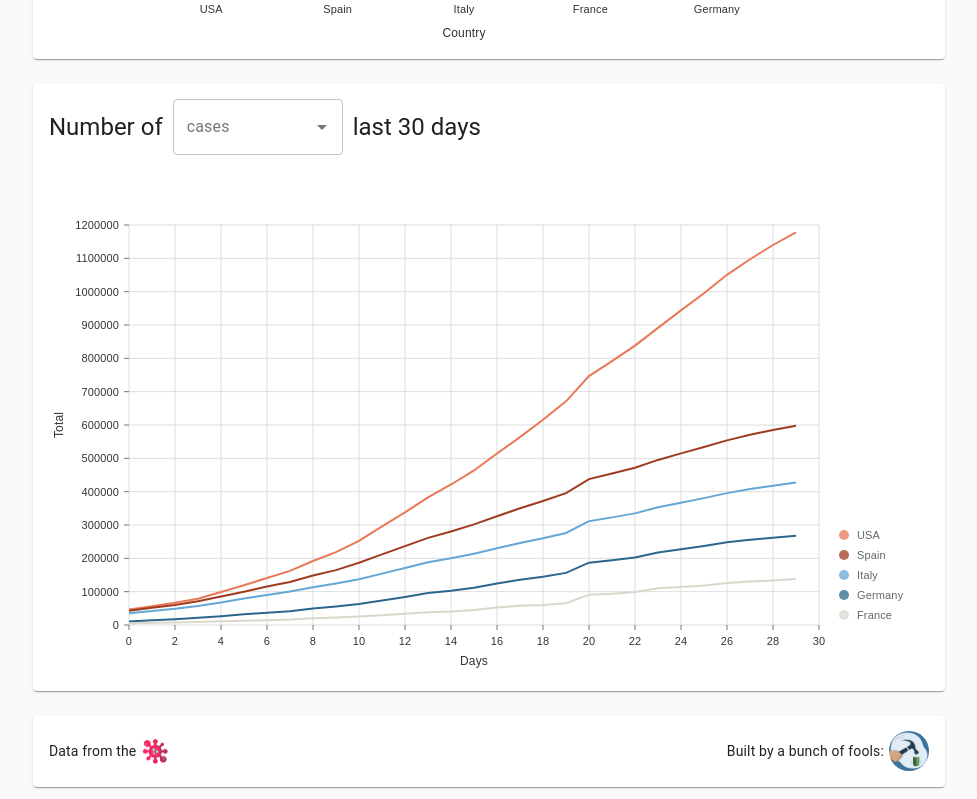
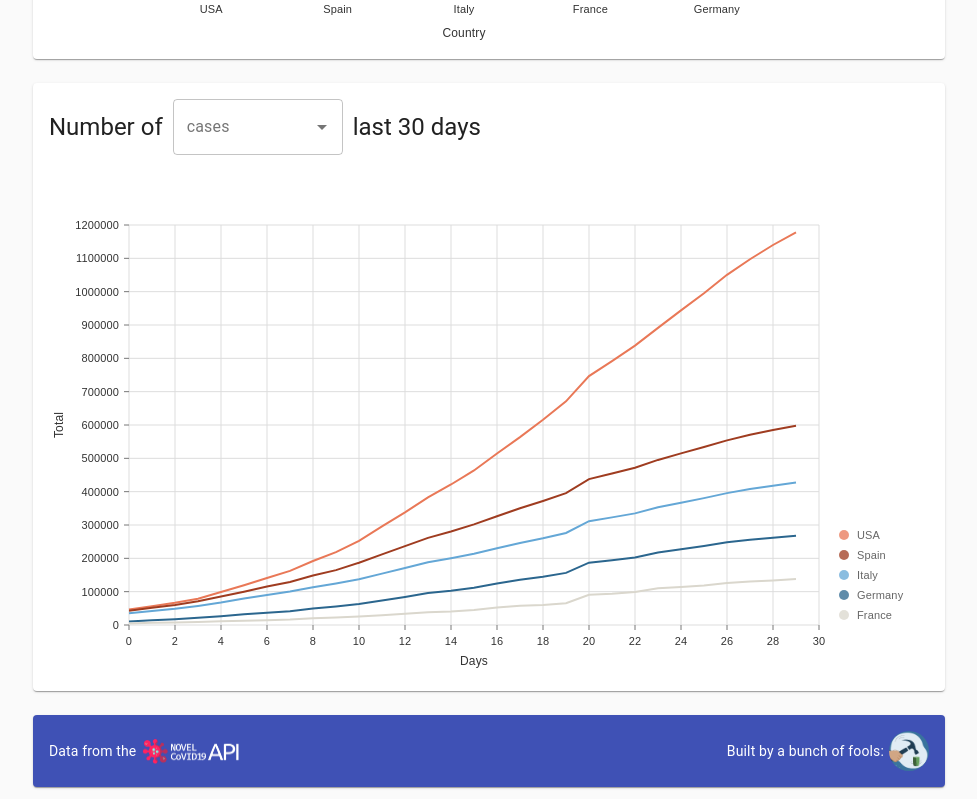
Before and after one commit to 4ools/covid-19, a React (Create React App) app: page / in a window 1280 px wide. Shown: the part 1050-1849 px from the top of the page, without its empty margins (151-1128 px from the left). Built offline with nearby package versions, Linux system fonts and the light colour scheme; what novelcovid would draw is missing.

Commit message:
theme is looking ok ish for now, popups have an error on them but we can look at that later

```diff
--- a/src/App.js
+++ b/src/App.js
@@ -27,6 +27,11 @@ const useStyles = makeStyles((theme) => ({
   },
   paper: {
     padding: theme.spacing(2),
+  },
+  footer: {
+    padding: theme.spacing(2),
+    backgroundColor: theme.palette.primary.main,
+    color: 'white',
   },
 }));
 
@@ -171,7 +176,7 @@ function App() {
             </Paper>
           </Grid>
           <Grid item xs={12}>
-            <Paper className={classes.paper}>
+            <Paper className={classes.footer}>
               <Footer />
             </Paper>
           </Grid>
--- a/src/components/nav-bar/navBar.js
+++ b/src/components/nav-bar/navBar.js
@@ -5,7 +5,7 @@ import Typography from '@material-ui/core/Typography';
 
 const NavBar = () => {
   return (
-    <AppBar position="static">
+    <AppBar position="static" color="primary">
       <Toolbar>
         <Typography variant="h6">COVID-19</Typography>
       </Toolbar>
--- a/src/components/theme/Theme.js
+++ b/src/components/theme/Theme.js
@@ -13,9 +13,6 @@ function Theme({ children }) {
           type: prefersDarkMode ? 'dark' : 'light',
           // cases
           primary: {
-            main: '#E4572E',
-          },
-          secondary: {
             main: '#3E92CC',
           },
           // deaths
@@ -35,6 +32,12 @@ function Theme({ children }) {
             main: '#DAD7CD',
           },
         },
+        overrides: {
+          MuiAppBar: {
+            colorDefault: '#E4572E',
+            colorPrimary: '#E4572E',
+          },
+        },
       }),
     [prefersDarkMode],
   );
--- a/src/hooks/useColors.js
+++ b/src/hooks/useColors.js
@@ -5,8 +5,8 @@ export default function useColors() {
 
   // colours that we use in various places for the theme
   const colors = {
-    todayCases: theme.palette.secondary.dark,
-    cases: theme.palette.secondary.light,
+    todayCases: theme.palette.primary.dark,
+    cases: theme.palette.primary.light,
     todayDeaths: theme.palette.error.dark,
     deaths: theme.palette.error.light,
     critical: theme.palette.warning.main,
```
